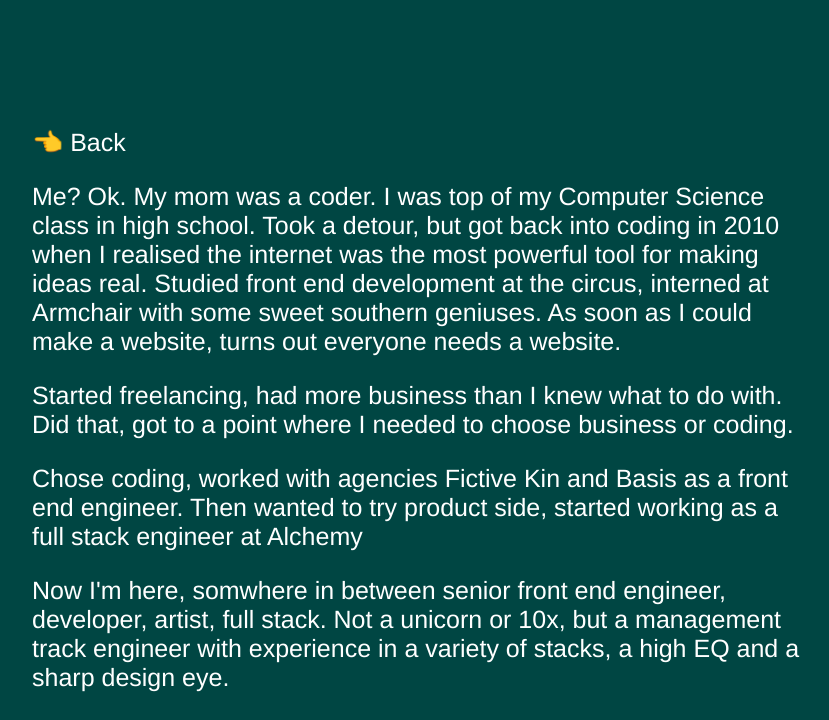
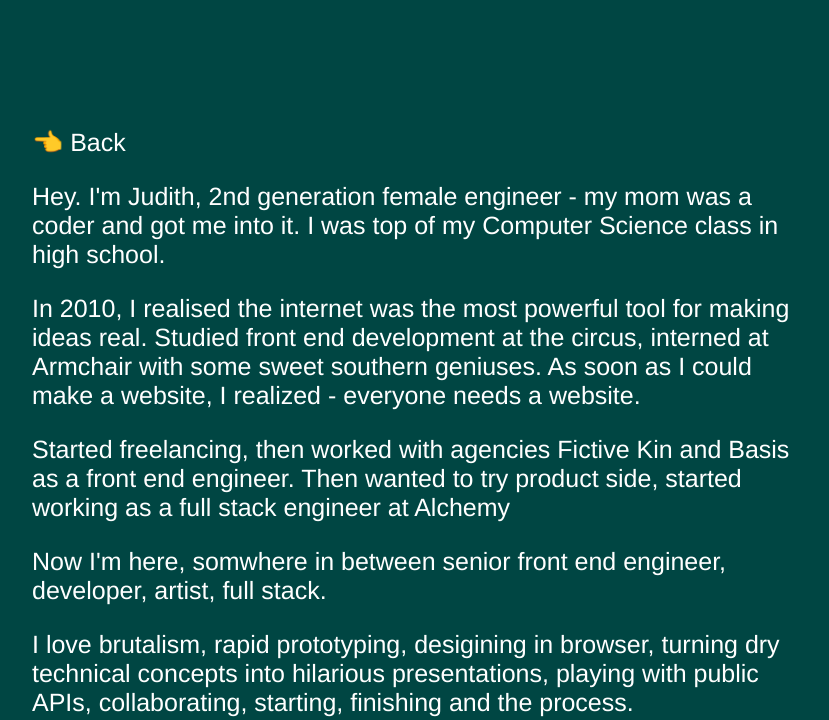
Before and after one commit to judithprays/personal-site, a plain HTML site: page judith.html in a window 1280 px wide. Shown: the top 720 px of the page, without its empty margins (224-1053 px from the left). Drawn offline with Linux system fonts and the light colour scheme.

Commit message:
adjust bio copy

```diff
--- a/judith.html
+++ b/judith.html
@@ -8,20 +8,18 @@
   <body>
     <div class="page copy judith">
       <a href="index.html" class="text-link">👈 Back</a>
-      <p>Me? Ok. My mom was a coder.
-        I was top of my Computer Science class in high school.
-        Took a detour, but got back into coding in 2010 when I realised the
+      <p>Hey. I'm Judith, 2nd generation female engineer - my mom was a coder and got me into it.
+        I was top of my Computer Science class in high school.</p>
+      <p>In 2010, I realised the
         internet was the most powerful tool for making ideas real.
         Studied front end development at the
         <a href="https://creativecircus.edu/" target="blank" class="text-link">circus</a>,
         interned at <a href="http://armchairmedia.com/" target="blank" class="text-link">Armchair</a>
         with some sweet southern geniuses.
-        As soon as I could make a website, turns out everyone needs a website.</p>
-    <p>Started freelancing, had more business than I knew what to do with.
-      Did that, got to a point where I needed to choose business or coding.</p>
-    <p>Chose coding, worked with agencies <a href="https://fictivekin.com/" target="blank" class="text-link">Fictive Kin</a> and <a href="https://www.basisworldwide.com/Basis" target="blank" class="text-link">Basis</a> as a front end engineer.
+        As soon as I could make a website, I realized - everyone needs a website.</p>
+    <p>Started freelancing, then worked with agencies <a href="https://fictivekin.com/" target="blank" class="text-link">Fictive Kin</a> and <a href="https://www.basisworldwide.com/Basis" target="blank" class="text-link">Basis</a> as a front end engineer.
       Then wanted to try product side, started working as a full stack engineer at <a href="https://alchemyway.com/" target="blank" class="text-link">Alchemy</a></p>
-    <p>Now I'm here, somwhere in between senior front end engineer, developer, artist, full stack. Not a unicorn or 10x, but a management track engineer with experience in a variety of stacks, a high EQ and a sharp design eye.</p>
+    <p>Now I'm here, somwhere in between senior front end engineer, developer, artist, full stack.</p>
     <p>I love brutalism, rapid prototyping, desigining in browser, turning dry technical concepts into hilarious presentations, playing with public APIs, collaborating, starting, finishing and the process.</p>
     <ul class="social">
       <li>
```
